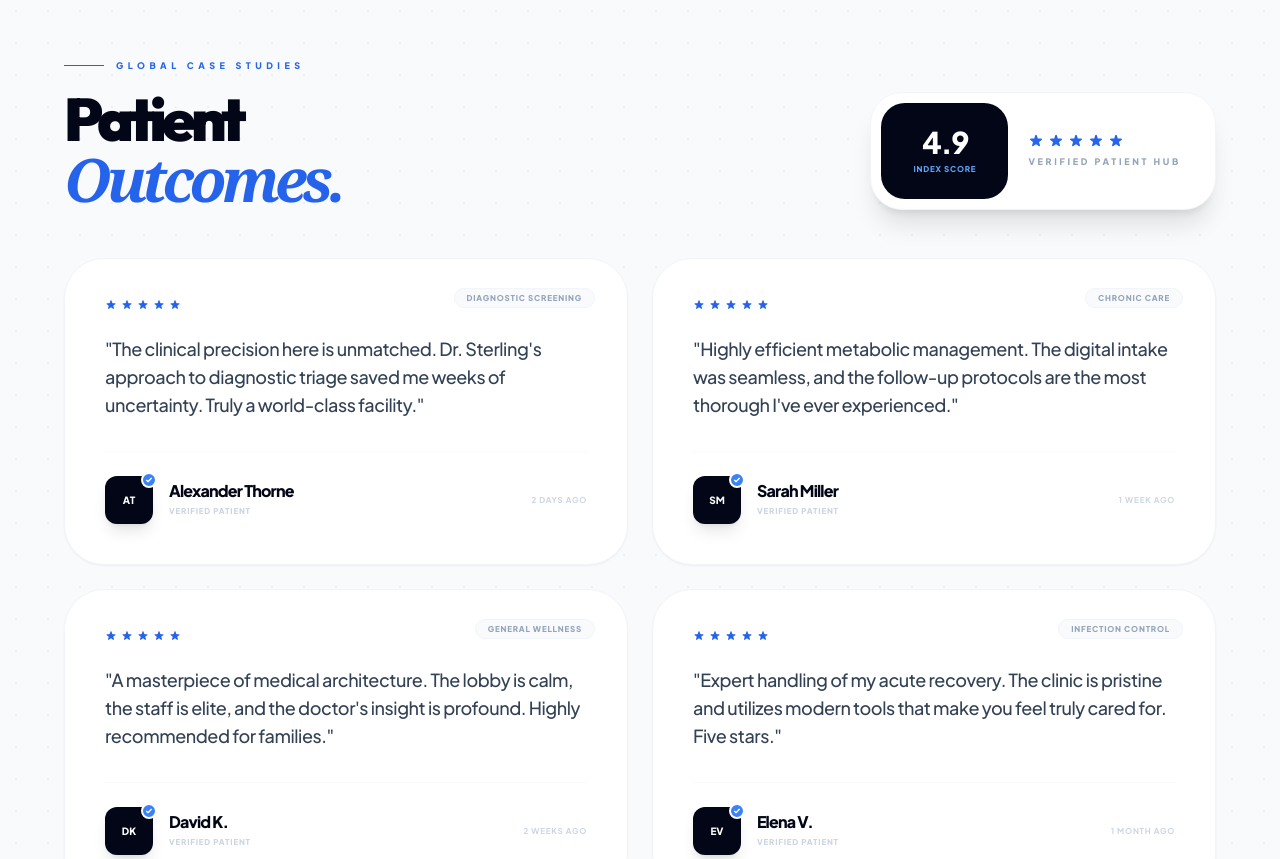
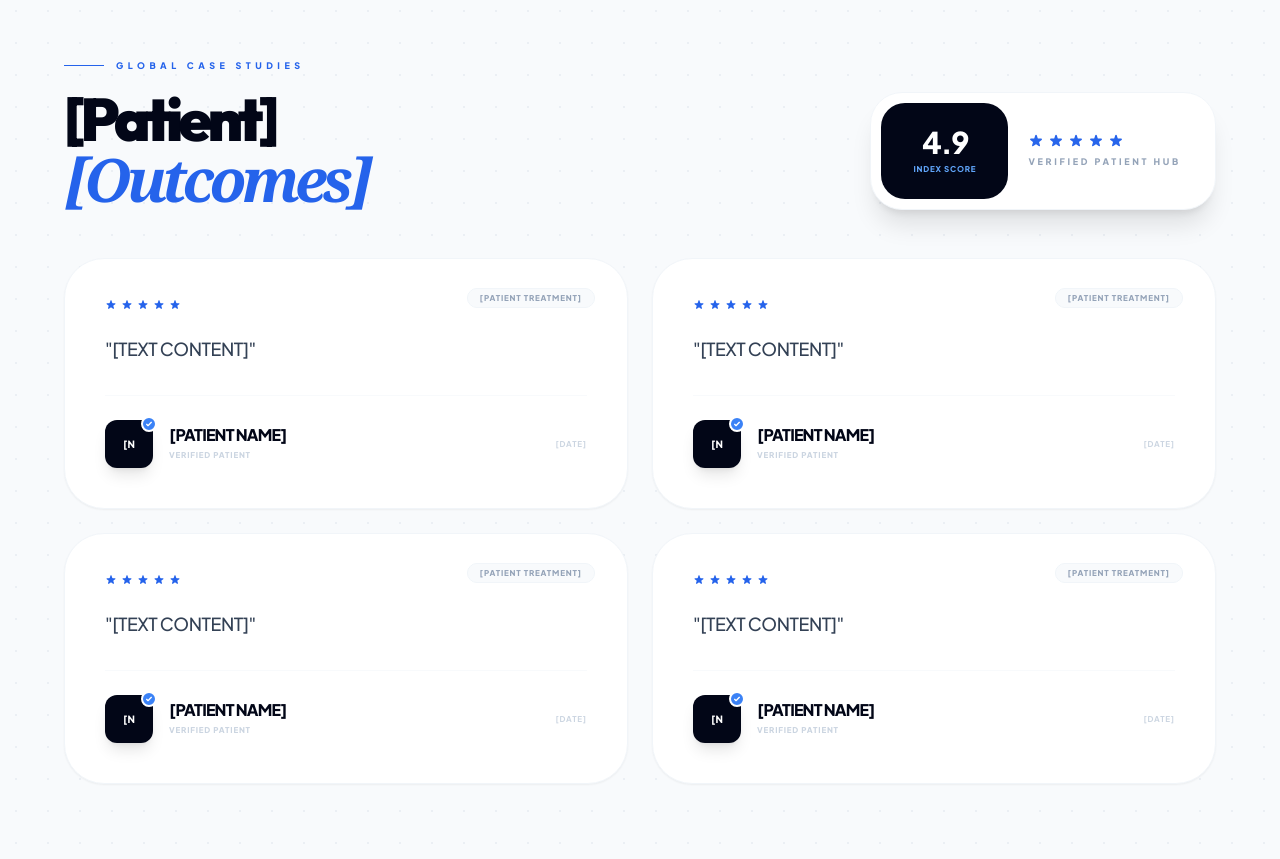
Before and after one commit to competitive7coder/Dr_Clinic, a React (Vite) app: page / in a window 1280 px wide. Shown: the part 4780-5639 px from the top of the page. Built offline with nearby package versions, Linux system fonts and the light colour scheme.

Commit message:
Added demo details in patient reviews section

```diff
--- a/frontend/components/Reviews.tsx
+++ b/frontend/components/Reviews.tsx
@@ -15,7 +15,7 @@ export const Reviews: React.FC<{ revealRef: any }> = ({ revealRef }) => (
              <span className="text-blue-600 font-black text-[9px] uppercase tracking-[0.5em]">Global Case Studies</span>
           </div>
           <h2 className="text-4xl md:text-6xl font-black text-slate-950 tracking-[-0.08em] leading-[0.9]">
-            Patient <br/><span className="text-blue-600 italic font-serif">Outcomes.</span>
+            [Patient] <br/><span className="text-blue-600 italic font-serif">[Outcomes]</span>
           </h2>
         </div>
 
--- a/frontend/constants.tsx
+++ b/frontend/constants.tsx
@@ -38,35 +38,35 @@ export const SERVICES_DATA = [
 export const REVIEWS = [
   {
     id: 1,
-    name: "Alexander Thorne",
+    name: "[PATIENT NAME]",
     rating: 5,
-    treatment: "Diagnostic Screening",
-    date: "2 days ago",
-    text: "The clinical precision here is unmatched. Dr. Sterling's approach to diagnostic triage saved me weeks of uncertainty. Truly a world-class facility."
+    treatment: "[PATIENT TREATMENT]",
+    date: "[DATE]",
+    text: "[TEXT CONTENT]"
   },
   {
     id: 2,
-    name: "Sarah Miller",
+    name: "[PATIENT NAME]",
     rating: 5,
-    treatment: "Chronic Care",
-    date: "1 week ago",
-    text: "Highly efficient metabolic management. The digital intake was seamless, and the follow-up protocols are the most thorough I've ever experienced."
+    treatment: "[PATIENT TREATMENT]",
+    date: "[DATE]",
+    text: "[TEXT CONTENT]"
   },
   {
     id: 3,
-    name: "David K.",
+    name: "[PATIENT NAME]",
     rating: 5,
-    treatment: "General Wellness",
-    date: "2 weeks ago",
-    text: "A masterpiece of medical architecture. The lobby is calm, the staff is elite, and the doctor's insight is profound. Highly recommended for families."
+    treatment: "[PATIENT TREATMENT]",
+    date: "[DATE]",
+    text: "[TEXT CONTENT]"
   },
   {
     id: 4,
-    name: "Elena V.",
+    name: "[PATIENT NAME]",
     rating: 5,
-    treatment: "Infection Control",
-    date: "1 month ago",
-    text: "Expert handling of my acute recovery. The clinic is pristine and utilizes modern tools that make you feel truly cared for. Five stars."
+    treatment: "[PATIENT TREATMENT]",
+    date: "[DATE]",
+    text: "[TEXT CONTENT]"
   }
 ];
 
```
